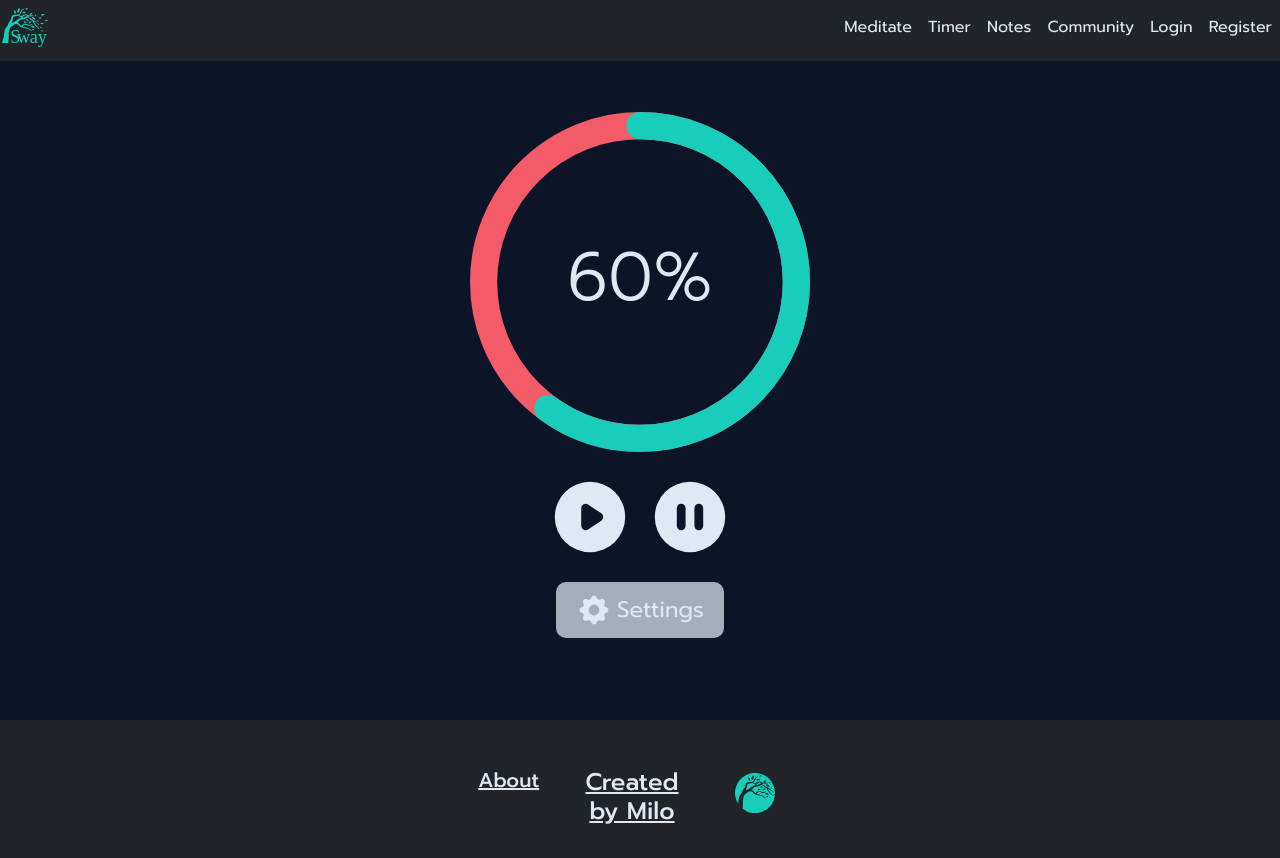
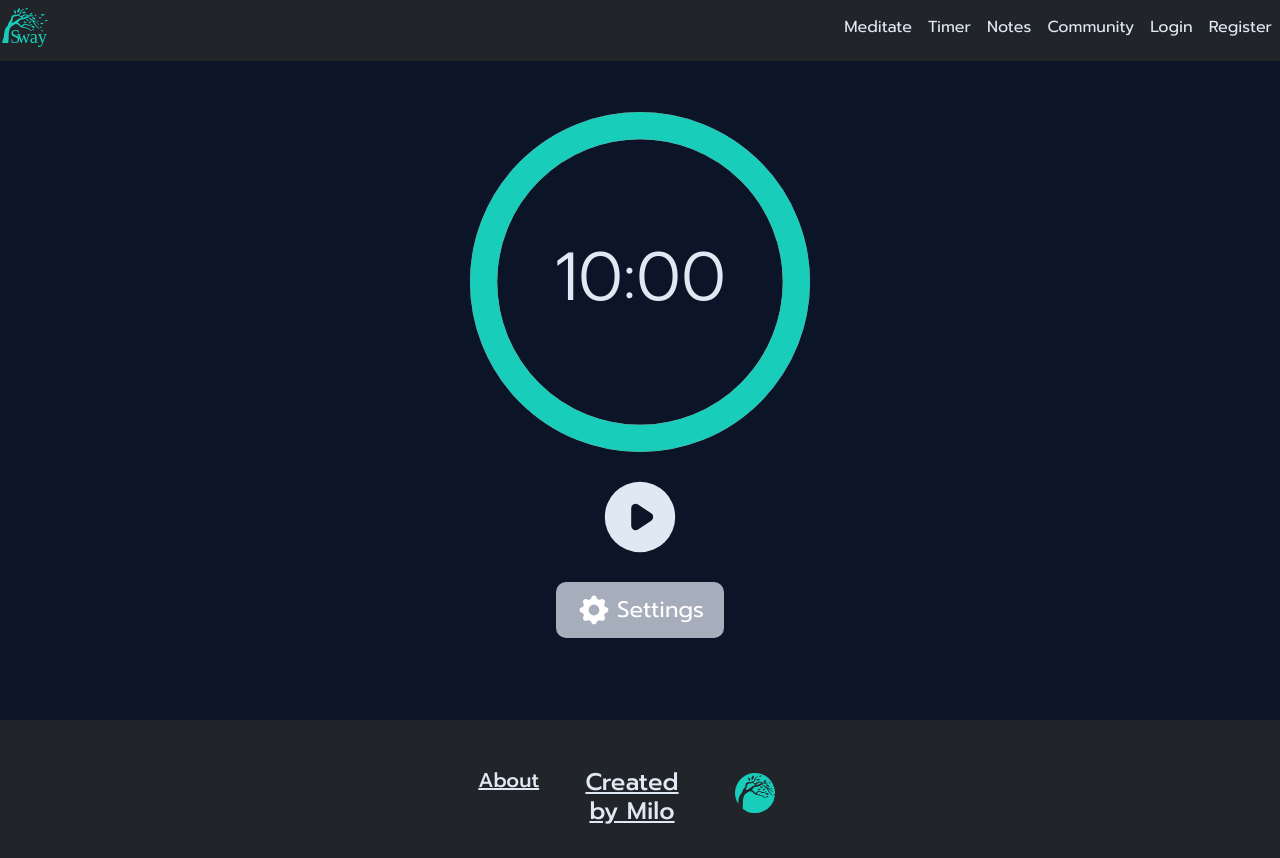
Before and after one commit to milobedini/Sway, a React (Create React App) app in the folder sway/front-end/: page /meditate/timer in a window 1280 px wide. Built offline with nearby package versions, Linux system fonts and the light colour scheme.

Commit message:
timer done

```diff
--- a/sway/front-end/src/components/timer/Timer.js
+++ b/sway/front-end/src/components/timer/Timer.js
@@ -3,18 +3,50 @@
 import PauseTimer from './PauseTimer'
 import PlayTimer from './PlayTimer'
 import SettingsTimer from './SettingsTimer'
-import { useContext } from 'react'
+import { useContext, useState, useEffect, useRef } from 'react'
 import SettingsContext from './SettingsContext'
 const strong = '#18cdba'
 const red = '#f45b69'
 
 const Timer = () => {
   const settingsInfo = useContext(SettingsContext)
+  const [isPaused, setIsPaused] = useState(true)
+  const [secondsLeft, setSecondsLeft] = useState(0)
+  const secondsLeftRef = useRef(secondsLeft)
+  const isPausedRef = useRef(isPaused)
+
+  function tick() {
+    secondsLeftRef.current--
+    setSecondsLeft(secondsLeftRef.current)
+  }
+
+  useEffect(() => {
+    secondsLeftRef.current = settingsInfo.meditationMinutes * 60
+    setSecondsLeft(secondsLeftRef.current)
+
+    const interval = setInterval(() => {
+      if (isPausedRef.current) {
+        return
+      }
+      if (secondsLeftRef.current === 0) {
+        return () => clearInterval(interval)
+      }
+      tick()
+    }, 1000)
+    return () => clearInterval(interval)
+  }, [settingsInfo])
+
+  const totalSeconds = settingsInfo.meditationMinutes * 60
+  const percentage = Math.round((secondsLeft / totalSeconds) * 100)
+  const minutes = Math.floor(secondsLeft / 60)
+  let seconds = secondsLeft % 60
+  if (seconds < 10) seconds = '0' + seconds
+
   return (
     <div>
       <CircularProgressbar
-        value={60}
-        text={`${60}%`}
+        value={percentage}
+        text={minutes + ':' + seconds}
         styles={buildStyles({
           textColor: '#e0e9f3',
           pathColor: strong,
@@ -22,8 +54,21 @@
         })}
       />
       <div style={{ marginTop: '20px' }}>
-        <PlayTimer />
-        <PauseTimer />
+        {isPaused ? (
+          <PlayTimer
+            onClick={() => {
+              setIsPaused(false)
+              isPausedRef.current = false
+            }}
+          />
+        ) : (
+          <PauseTimer
+            onClick={() => {
+              setIsPaused(true)
+              isPausedRef.current = true
+            }}
+          />
+        )}
       </div>
       <div style={{ marginTop: '20px' }}>
         <SettingsTimer onClick={() => settingsInfo.setShowSettings(true)} />
--- a/sway/front-end/src/pages/TimerPage.js
+++ b/sway/front-end/src/pages/TimerPage.js
@@ -6,7 +6,7 @@
 
 const TimerPage = () => {
   const [showSettings, setShowSettings] = useState(false)
-  const [medMinutes, setMedMinutes] = useState(10)
+  const [meditationMinutes, setMeditationMinutes] = useState(10)
 
   return (
     <div className="timer-container">
@@ -15,8 +15,8 @@
           value={{
             showSettings,
             setShowSettings,
-            meditationMinutes: medMinutes,
-            setMedMinutes,
+            meditationMinutes,
+            setMeditationMinutes,
           }}
         >
           {showSettings ? <TimerSettings /> : <Timer />}
--- a/sway/front-end/src/pages/TimerSettings.js
+++ b/sway/front-end/src/pages/TimerSettings.js
@@ -14,7 +14,7 @@
         thumbClassName={'timer-thumb'}
         trackClassName={'timer-track'}
         value={settingsInfo.meditationMinutes}
-        onChange={(newValue) => settingsInfo.setMedMinutes(newValue)}
+        onChange={(newValue) => settingsInfo.setMeditationMinutes(newValue)}
         min={1}
         max={60}
       />
--- a/sway/front-end/src/styles/timer-slider.scss
+++ b/sway/front-end/src/styles/timer-slider.scss
@@ -1,5 +1,5 @@
 .timer-slider {
-  height: 40px;
+  height: 44px;
   border: 2px solid #18cdba;
   border-radius: 20px;
 }
--- a/sway/front-end/src/styles/timer.scss
+++ b/sway/front-end/src/styles/timer.scss
@@ -21,6 +21,7 @@
   button.settings {
     width: auto;
     background-color: #a6adbb;
+    color: white;
     border-radius: 10px;
     padding: 10px 20px;
     font-size: 1.4rem;
@@ -37,5 +38,6 @@
     margin-bottom: 10px;
     margin-top: 20px;
     text-transform: capitalize;
+    font-size: 1rem;
   }
 }
```
